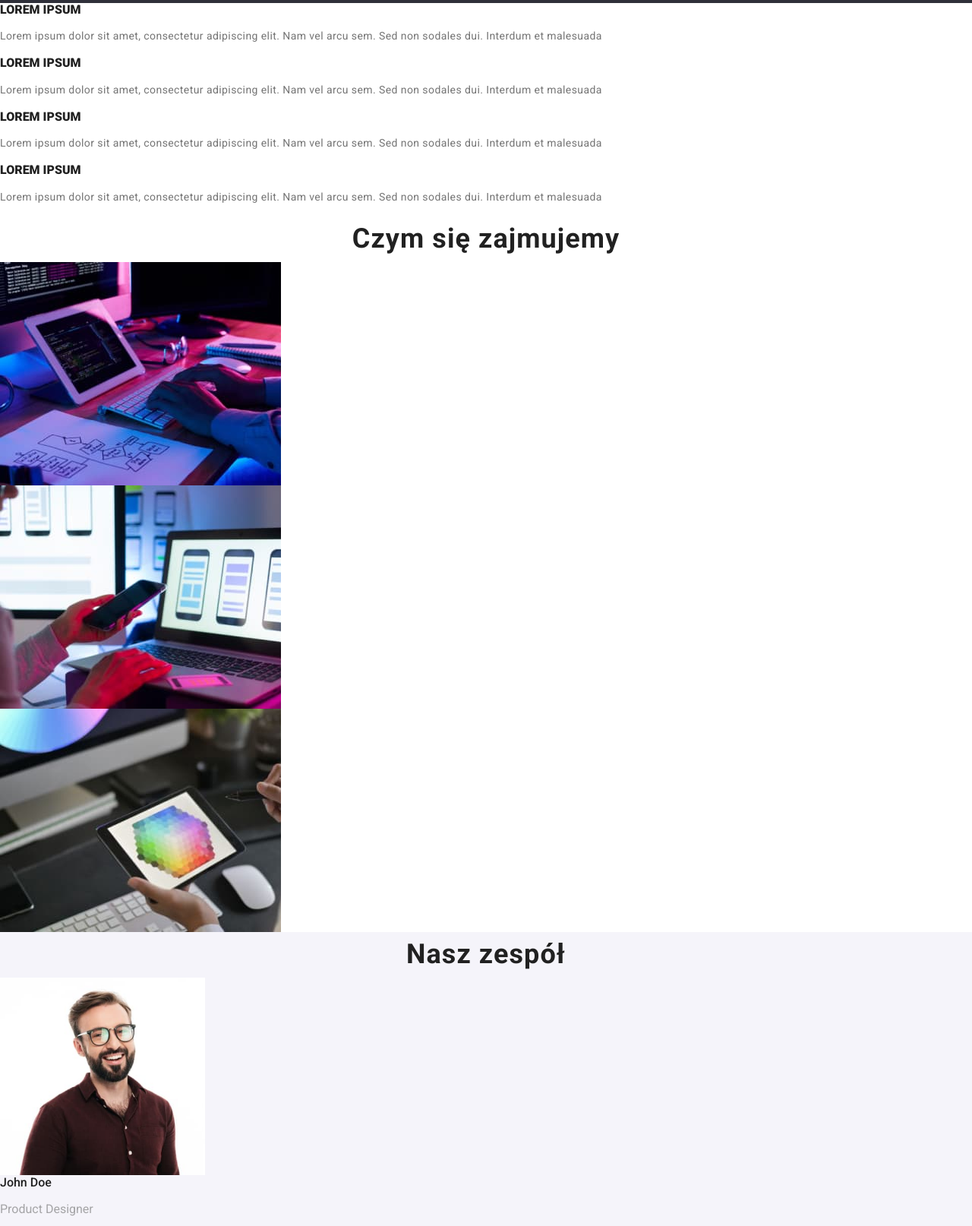
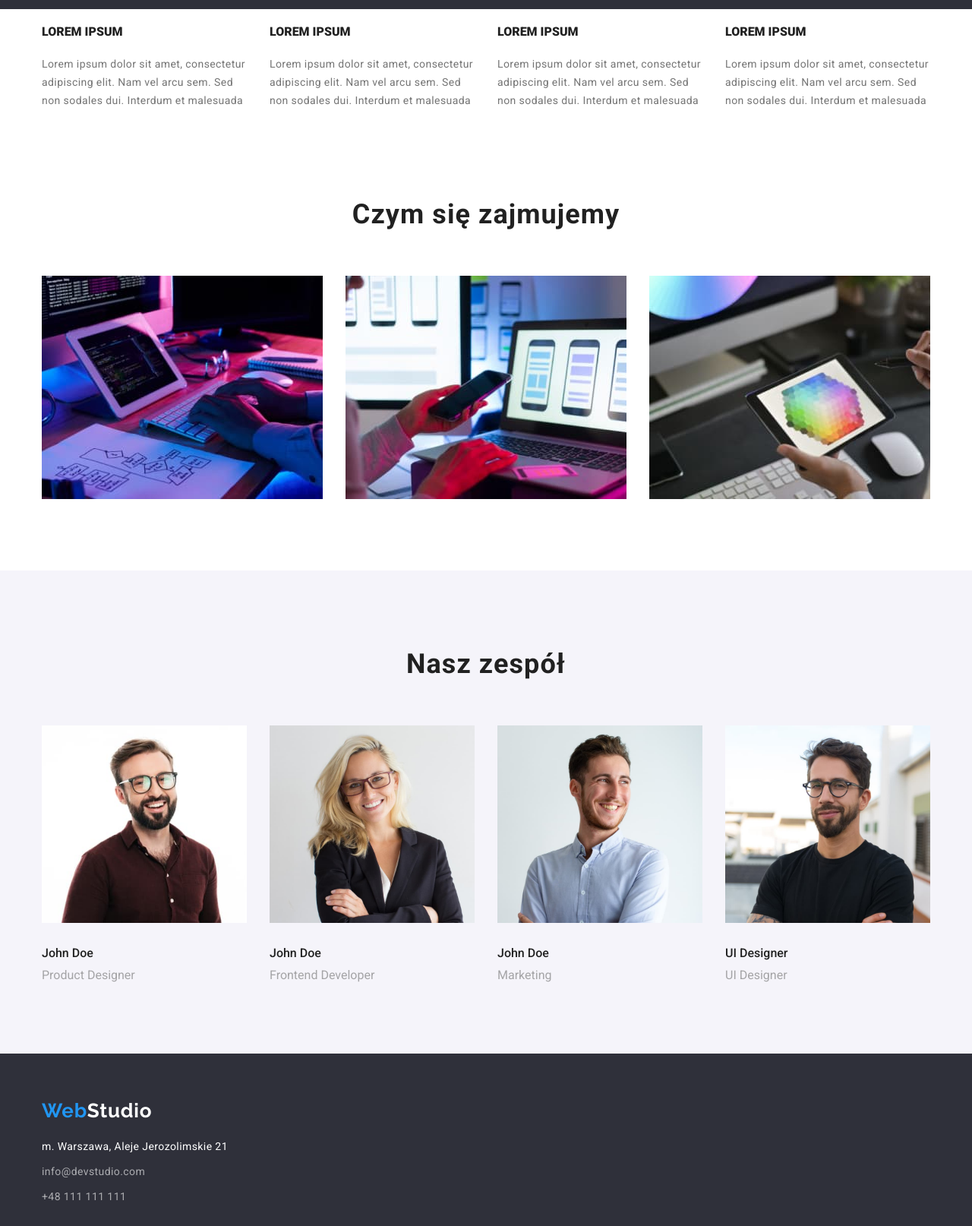
Before and after one commit to Adrianna3/goit-markup-hw-03, a plain HTML site: page index.html in a window 1280 px wide. Shown: the part 684-2298 px from the top of the page at 76% size. Drawn offline with nearby package versions, Linux system fonts and the light colour scheme.

Commit message:
finished index.html

```diff
--- a/css/style.css
+++ b/css/style.css
@@ -14,13 +14,13 @@ a {
     text-decoration: none;
 }
 
-/* h1, */
+h1,
 h2,
 h3,
 h4,
 h5,
 h6{
-    margin: 0;
+    /* margin: 0;   */
     padding: 0;
 }
 
@@ -48,12 +48,23 @@ img{
     margin: 0 auto;
 }
 
+.section {
+  padding-top: 94px;
+  padding-bottom: 94px;
+}
+
+.section-footer{
+    padding-top: 60px;
+    padding-bottom: 60px;
+}
 
 /*================COMPONENTS================ */
 .model-btn{
     font-weight: bold;
     font-size: 16px;
     line-height: 1.875;
+    margin: 0 auto;
+    display: block;
 
 
     /* identical to box height, or 187% */
@@ -87,6 +98,7 @@ img{
     line-height: 1.666;
     text-align: center;
     letter-spacing: 0.03em;
+
 }
 
 /*================END COMPONENTS================ */
@@ -94,11 +106,15 @@ img{
 
 /*================HEADER================ */
 
+.header {
+  border-bottom: 1px solid #ececec;
+}
+
 .header .container{
     display: flex;
     align-items: center;
     padding-top: 32px;
-    padding-bottom: 25px;
+    padding-bottom: 32px;
 }
 
 
@@ -107,7 +123,8 @@ img{
    font-family: var( --secondary-font);
 }
 
-.navigation-list {
+.navigation-list,
+.navigation-advantages-list {
     display: flex;
     align-items: center;
 }
@@ -129,6 +146,14 @@ img{
     margin-right: 50px;
 }
 
+.navigation-advantages-item:not(:last-child){
+    margin-right: 30px;
+    top: 93px;
+}
+
+.navigation-advantages-item{
+    top: 774px;
+}
 
 .navigation-logo,
 .navigation-logo-footer {
@@ -214,12 +239,20 @@ margin-left: auto;
   align-items: center;
 }
 
-
-
-
 /*================END BUTTON================ */
 
 /*================NASZE ATUTY================ */
+
+.what-we-do .secondary-header{
+    margin-bottom: 50px;
+    margin-top: 0;
+}
+
+.what-we-do-list{
+    display: flex;
+    justify-content: space-between;
+}
+
 .navigation-advantages-h4{
     font-style: normal;
     font-weight: bold;
@@ -227,6 +260,8 @@ margin-left: auto;
     line-height: 1.43;
     letter-spacing: 0.03em;
     text-transform: uppercase;
+    left: 215px;
+top: 774px;
 
 
 }
@@ -245,18 +280,34 @@ margin-left: auto;
 
 /*================STAFF================ */
 
+.staff .secondary-header{
+    margin-bottom: 50px;
+    margin-top: 0;
+}
+
+.staff-list{
+    display: flex;
+    justify-content: space-between;
+}
+
+.third-header{
+    margin-top: 30px;
+    margin-bottom: 10px;
+}
+
+.staff_p{
+    margin: 0;
+}
+
 .third-header{
     font-style: normal;
     font-weight: 500;
     font-size: 16px;
     line-height: 1.187;
-
 }
 .staff{
    background: #F5F4FA;
 }
-
-
 
 .staff_p{
     font-style: normal;
@@ -270,9 +321,23 @@ margin-left: auto;
 /*================END STAFF================ */
 
 /*================FOOTER================ */
+.navigation-logo-footer{
+    margin-top: 60px;
+}
+
+.footer-address{
+    margin-top: 20px;
+    margin-bottom: 9px;
+}
+
+.footer_list_item:not(:last-child){
+    margin-bottom: 9px;
+}
+
 .footer{
     background: #2F303A;
 }
+
 .footer_list{
     font-style: normal;
     font-weight: normal;
@@ -285,6 +350,11 @@ margin-left: auto;
 .footer-address{
     color: #FFFFFF;
 }
+
+.navigation-logo-footer{
+    font-family: var(--secondary-font);
+}
+
  .footer-mail,
 .footer-phone-number{
 color: rgba(255, 255, 255, 0.6);
--- a/index.html
+++ b/index.html
@@ -45,14 +45,15 @@
     </header>
 
     <main>
-      <section class="button">
+      <section class="button section">
         <div class="container button-content">
           <h1>EFEKTYWNE ROZWIĄZANIA DLA WASZEGO BIZNESU</h1>
         <button class="model-btn" type="button">Zamów usługe</button>
         </div>
       </section>
 
-      <section class="navigation-advantages section">
+      <section class="navigation-advantages">
+        <div class="container">
         <ul class="navigation-advantages-list list">
           <li class="navigation-advantages-item">
             <h4 clas="navigation-advantages-h4"><b>LOREM IPSUM</b></h4>
@@ -83,11 +84,13 @@
             </p>
           </li>
         </ul>
+        </div>
       </section>
 
-      <section class="what-we-do">
+      <section class="what-we-do section">
+        <div class="container">
         <h2 class="secondary-header">Czym się zajmujemy</h2>
-        <ul class="what-we-do-list">
+        <ul class="what-we-do-list list">
           <li class="what-we-do-item">
             <img class="what-we-do-list-photo" src="images/image1.jpg" alt="Computer" width="370" height="294">
           </li>
@@ -98,13 +101,15 @@
             <img class="what-we-do-list-photo" src="images/image3.jpg" alt="Tablet" width="370" height="294">
           </li>
         </ul>
+        </div>
       </section>
 
-      <section class="staff">
+      <section class="staff section">
+        <div class="container">
         <h2 class="secondary-header">Nasz zespół</h2>
-        <ul class="staff-list">
+        <ul class="staff-list list">
             <li class="staff-list-item">
-                <img class="staff-list-img4" src="images/image4.jpg" alt="John Doe, Product Designer" width="270" height="260">
+                <img class="staff-list-img" src="images/image4.jpg" alt="John Doe, Product Designer" width="270" height="260">
                 <h3 class="third-header">John Doe</h3>
                 <p class="staff_p">Product Designer</p>
             </li>
@@ -124,19 +129,22 @@
                 <p class="staff_p">UI Designer</p>
             </li>
         </ul>
+        </div>
       </section>
 
     </main>
 
-    <footer class="footer">
+    <footer class="footer section-footer">
+      <div class="container">
         <a class="navigation-logo-footer" href="index.html"><span class="navigation-logo-color">Web</span>Studio</a>
       <address class="footer_address">
-        <ul class="footer_list">
+        <ul class="footer_list list">
           <li class="footer_list_item"><p class="footer-address">m. Warszawa, Aleje Jerozolimskie 21</p></li>
           <li class="footer_list_item"><a class="footer-mail" href="mailto:info@devstudio.com">info@devstudio.com</a></li>
           <li class="footer_list_item"><a class="footer-phone-number" href="tel:+48111111111">+48 111 111 111</a></li>
         </ul>
       </address>
+      </div>
     </footer>
   </body>
 </html>
```
Also changed, not shown: portfolio.html (+2 -2 lines).
